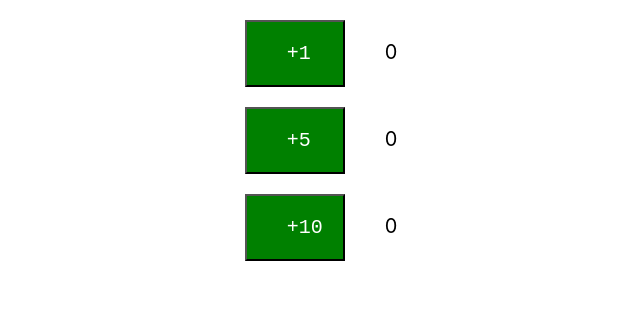
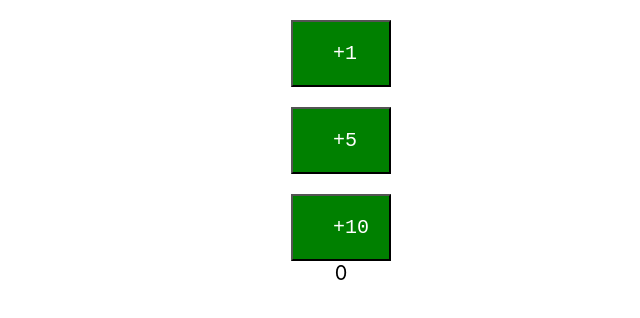
Before and after one commit to PBorasiya/TodoApp-ReactJS, a React (Create React App) app: page / in a window 1280 px wide. Shown: the top 318 px of the page, without its empty margins (299-939 px from the left). Built offline with nearby package versions, Linux system fonts and the light colour scheme.

Commit message:
Moved state up from CounterButton to Counter

```diff
--- a/src/components/counter/Counter.css
+++ b/src/components/counter/Counter.css
@@ -11,4 +11,5 @@
 .count{
     font-size: 20px;
     padding: 20px 40px;
+    margin-top: 20px;
 }
--- a/src/components/counter/Counter.jsx
+++ b/src/components/counter/Counter.jsx
@@ -18,19 +18,20 @@
   render(){
     return (
       <div className="Counter">
-        <CounterButton/>
-        <CounterButton by={5}/>
-        <CounterButton by={10}/>
+        <CounterButton incrementMethod={this.increment}/>
+        <CounterButton by={5}  incrementMethod={this.increment}/>
+        <CounterButton by={10} incrementMethod={this.increment}/>
+        <span className="count">{this.state.counter}</span>
       </div>
     )
   }
 
-  increment(){
-    console.log("Parent class")
+  increment(by){
+
     //never access the state directly, use this method given by react to always handle it better and update the values
-    // this.setState({
-    //   counter : this.state.counter + this.props.by
-    // })
+    this.setState({
+      counter : this.state.counter + by
+    })
   }
 }
 
@@ -51,7 +52,7 @@
       //since the method is inside class, use this keyword to call the  method and bind it before using.
       <div className="CounterButton">
          <button onClick={this.increment}>+{this.props.by}</button>
-        <span className="count">{this.state.counter}</span>
+
       </div>
     )
   }
@@ -63,7 +64,10 @@
     this.setState({
       counter : this.state.counter + this.props.by
     })
+    this.props.incrementMethod(this.props.by);
   }
+
+
 }
 
 CounterButton.defaultProps ={
```
